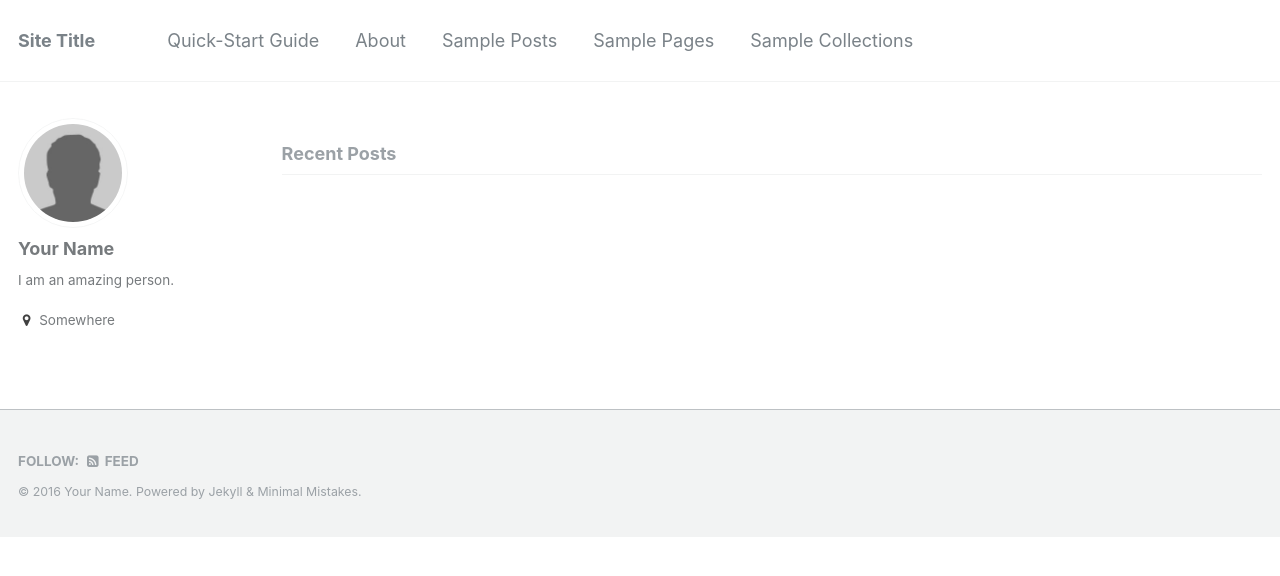
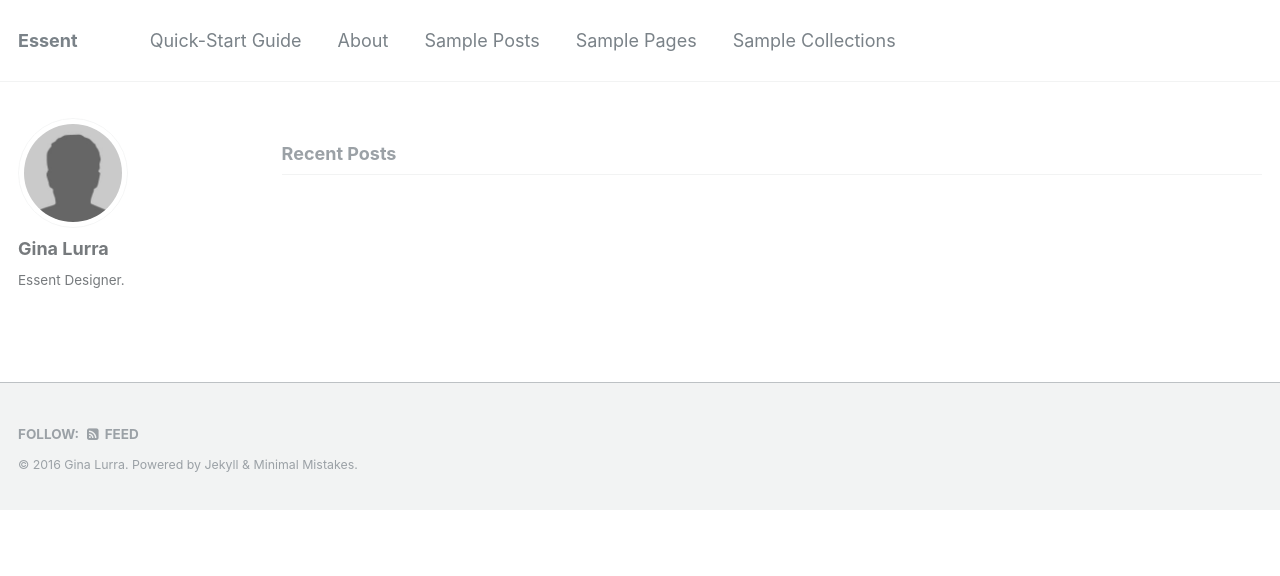
Before and after one commit to EssentFashion/essentfashion.github.io, a Jekyll site: the page built from index.html, in a window 1280 px wide. Shown: the top 576 px of the page. Built offline with Jekyll 4.4.1, drawn with Linux system fonts in a browser that asks for light colours; the list of posts is cut into pages by our own code.

Commit message:
config change

```diff
--- a/_config.yml
+++ b/_config.yml
@@ -7,10 +7,11 @@
 
 # Site Settings
 locale                   : "en-US"
-title                    : "Site Title"
+title                    : "Essent"
 title_separator          : "-"
-name                     : "Your Name"
-description              : "An amazing website."
+name                     : "Gina Lurra"
+description              : "Fashion Store in Second Life -- Luxury for your
+  second self"
 url                      : # the base hostname & protocol for your site e.g. "https://mmistakes.github.io"
 baseurl                  : # the subpath of your site, e.g. "/blog"
 gh_repo                  :
@@ -63,10 +64,10 @@ google_ad_slot           :
 
 # Site Author
 author:
-  name             : "Your Name"
+  name             : "Gina Lurra"
   avatar           : "bio-photo.jpg"
-  bio              : "I am an amazing person."
-  location         : "Somewhere"
+  bio              : "Essent Designer."
+  location         :
   email            :
   uri              :
   bitbucket        :
```
